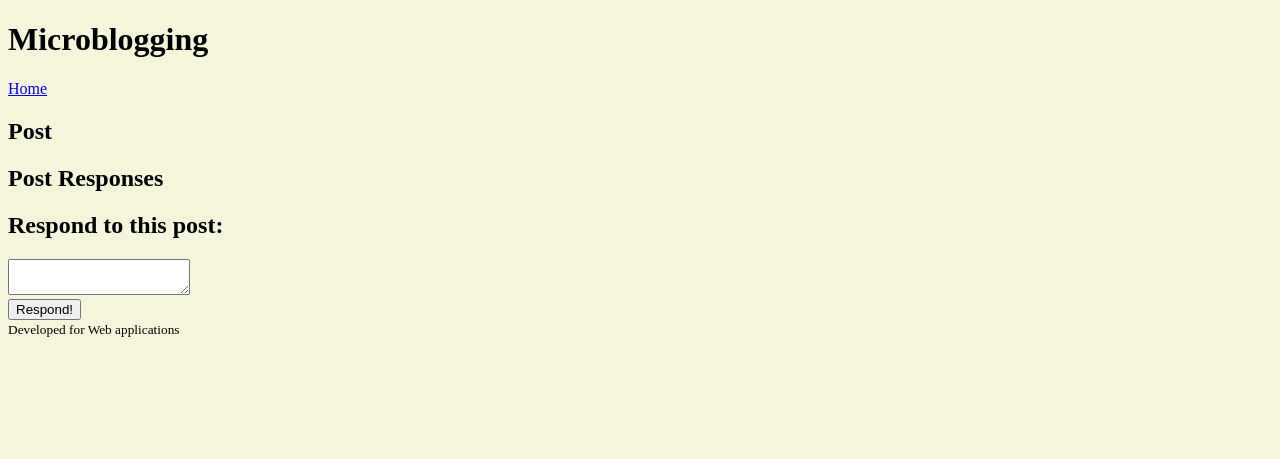
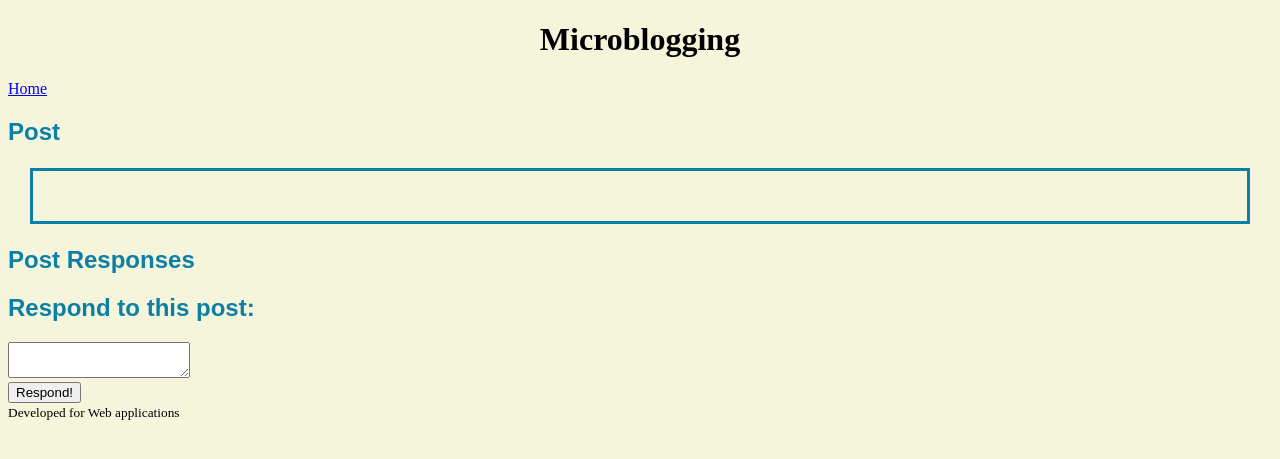
Before and after one commit to michaelcronin02/Beli, a Python web app: template Reference Material/microblog/templates/main/post.html in a window 1280 px wide. Shown: the top 459 px of the page. Run offline with Jinja, Linux system fonts and the light colour scheme; the template is opened without the code that fills it, so the values that code supplies are empty.

Commit message:
Create Skeleton

```diff
--- a/Beli/static/microblog.css
+++ b/Beli/static/microblog.css
@@ -1,3 +1,45 @@
 body {
     background-color: beige;
+    text-align: left;
 }
+
+h1 {
+    text-align: center;
+}
+
+h2, strong {
+    color: rgb(11, 127, 166);
+    font-family: Arial, Helvetica, sans-serif;
+    text-align: left;
+}
+
+.image {
+    border: 2px solid white;
+}
+
+.posttext {
+    font-size: large;
+    font-weight: bold;
+    color: #008000;
+    }
+
+.author {
+    font-style: italic;
+}
+
+.date {
+    text-align: right;
+    color: gray;
+    font-size: small;
+}
+
+.message {
+    outline-style: solid;
+    outline-color: rgb(11, 127, 166);
+    padding: 25px;
+    margin: 25px;
+}
+
+.new_post {
+    margin-top: 100px;
+}
```
Also changed, not shown: 4 other files.
